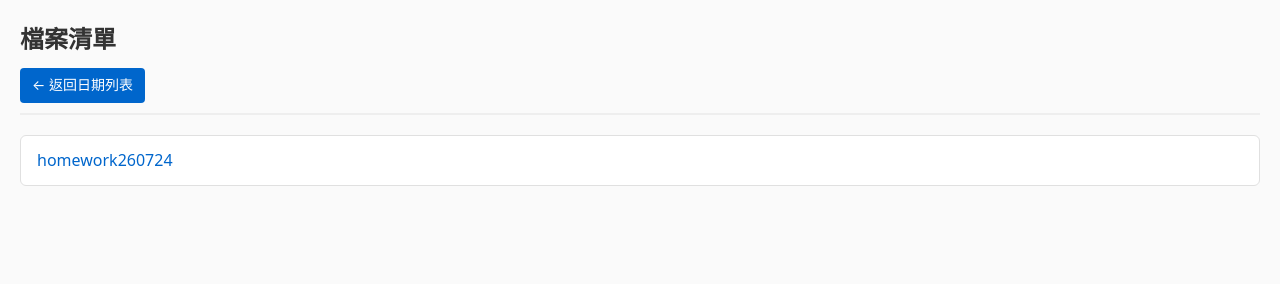
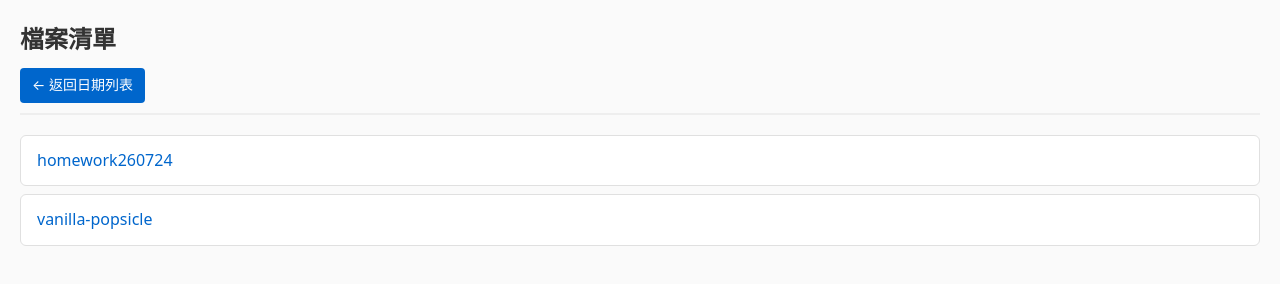
Before and after one commit to JSC0322/photos, a plain HTML site: page sweet-photos/index.html in a window 1280 px wide. Drawn offline with Linux system fonts and the light colour scheme.

Commit message:
Revise file list comment and add popsicle link
Updated the comment for the file list section and added a new list item for a vanilla popsicle image.

```diff
--- a/sweet-photos/index.html
+++ b/sweet-photos/index.html
@@ -25,12 +25,17 @@
     <a href="/photos/" class="btn">← 返回日期列表</a>
   </header>
 
-  <!-- 分類 2 的檔案清單 -->
+  <!-- 檔案清單 -->
   <ul>
     <li>
       <a href="/photos/homework/260724/0.pdf" target="_blank">homework260724</a>
     </li>
   </ul>
+  <ul>
+    <li>
+      <a href="/photos/asweet/popsicle/vanilla.jpeg" target="_blank">vanilla-popsicle</a>
+    </li>
+  </ul>
 
 </body>
 </html>
```
